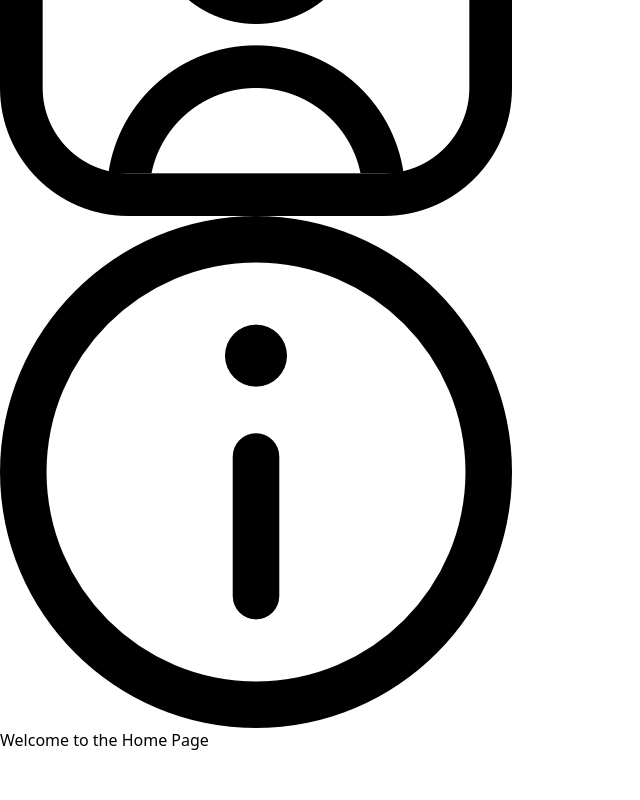
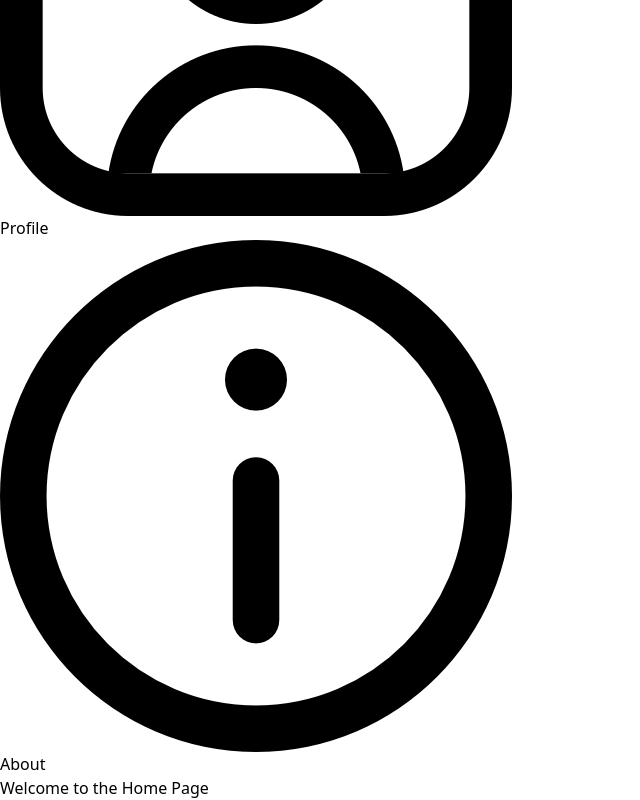
Before and after one commit to HET-SHUKLA/PORTFOLIO-REACT, a React (Vite) app: page / in a window 1280 px wide. Shown: the part 296-1096 px from the top of the page, without its empty margins (0-640 px from the left). Before the commit the page ends 1048 px from the top, so only its background shows below. Built offline with nearby package versions, Linux system fonts and the light colour scheme.

Commit message:
Created Menu Item

```diff
--- a/src/components/LeftSide/Menu.jsx
+++ b/src/components/LeftSide/Menu.jsx
@@ -1,21 +1,18 @@
 import React from 'react';
-import { Link } from 'react-router-dom';
 import profileImage from '/profile.png';
 import aboutImage from '/about.png';
+import '../../animations.css';
+import MenuItem from './MenuItem';
 
 const Menu = () => {
     return (
-        <div className='h-screen flex items-center mx-10'>
+        <div className='animation-strech h-screen flex items-center mx-10'>
 
             <div className='flex flex-col justify-evenly items-center h-3/4 rounded-md p-2 border border-purple-500'>
 
-                <div className='w-8 h-8'>
-                    <Link to=""> <img src={profileImage} alt="Profile" /> </Link>
-                </div>
+                <MenuItem image={profileImage} text={"Profile"} />
+                <MenuItem image={aboutImage} text={"About"} to={"about"} />
 
-                <div className='w-8 h-8'>
-                    <Link to="/about"> <img src={aboutImage} alt="About" /> </Link>
-                </div>
             </div>
 
         </div>
--- /dev/null
+++ b/src/components/LeftSide/MenuItem.jsx
@@ -0,0 +1,21 @@
+import React from 'react';
+import { Link } from 'react-router-dom';
+
+const MenuItem = ({image, text, to=""}) => {
+    return (
+        <>
+            <div className=''>
+                <Link to={to}>
+                    <div className='flex'>
+                        <div className='w-8 h-8'>
+                            <img src={image} alt={text} />
+                        </div>
+                        <span className='hidden'>{text}</span>
+                    </div>
+                </Link>
+            </div>
+        </>
+    );
+}
+
+export default MenuItem;
```
